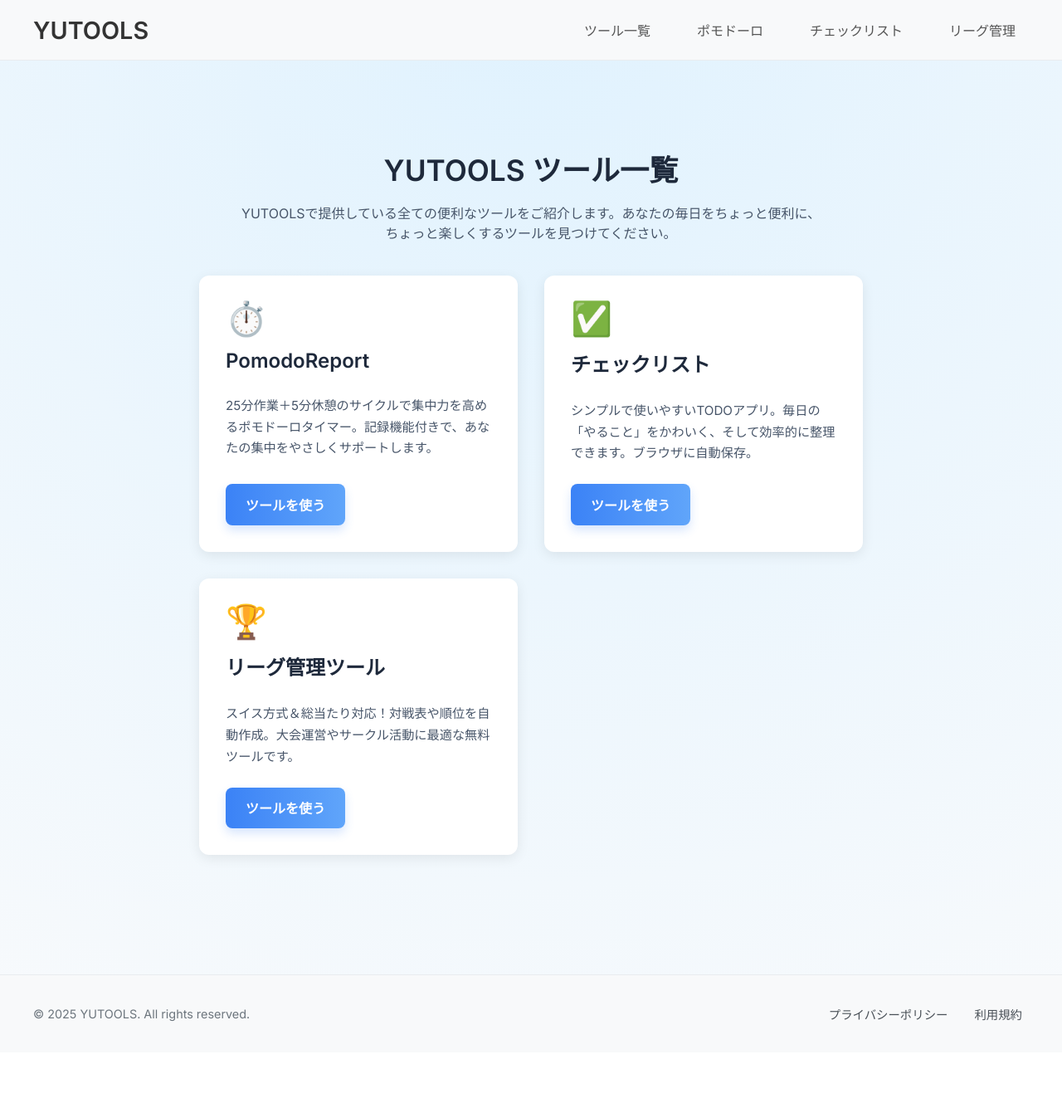
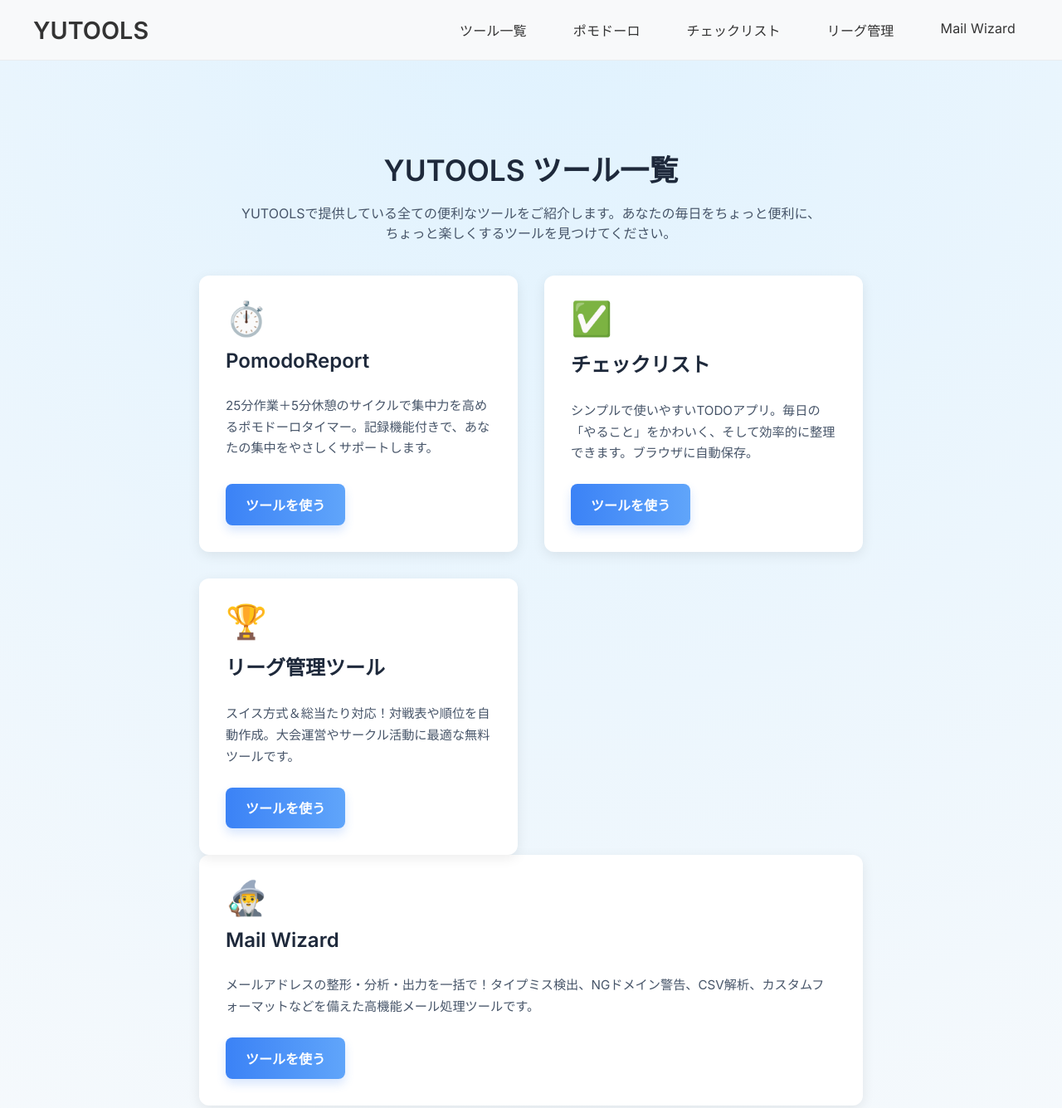
Before and after one commit to yutools-net/yutools-net.github.io, a plain HTML site: page tools/index.html in a window 1280 px wide. Shown: the top 1335 px of the page at 83% size. Before the commit the page ends 1268 px from the top, so only its background shows below. Drawn offline with Linux system fonts and the light colour scheme.

Commit message:
ヘッダー変更

```diff
--- a/header.html
+++ b/header.html
@@ -66,6 +66,7 @@
               <li><a href="/pomodoreport/">ポモドーロ</a></li>
               <li><a href="/checklist/">チェックリスト</a></li>
               <li><a href="/league-manager/">リーグ管理</a></li>
+              <li><a href="/mail-wizard/">Mail Wizard</a></li>
               </ul>
       </nav>
   </div>
--- a/tools/index.html
+++ b/tools/index.html
@@ -9,23 +9,12 @@
     <link rel="stylesheet" href="tool-list-style.css">
     <link rel="stylesheet" href="../indexstyle.css">
     <script src="/js/header.js" async></script>
+    <link rel="stylesheet" href="/site-header.css">
+    <script src="/js/header.js" async></script>
 </head>
 <body>
 
-    <header class="site-header">
-        <div class="site-header__inner">
-            <a href="/" class="site-logo">YUTOOLS</a>
-            <nav class="site-navigation">
-                <button class="menu-toggle" aria-expanded="false" aria-controls="main-navigation">
-                    <span class="sr-only">メニューを開閉</span>
-                    <span class="hamburger-icon"></span>
-                </button>
-                <ul class="nav-links" id="main-navigation">
-                    <li><a href="/tools/">ツール一覧</a></li>
-                    <li><a href="/pomodoreport/">ポモドーロ</a></li> <li><a href="/checklist/">チェックリスト</a></li> <li><a href="/league-manager/">リーグ管理</a></li> </ul>
-            </nav>
-        </div>
-    </header>
+    <div id="header-placeholder"></div>
     <main class="tool-list-main">
         <div class="container"> <comment_user></comment_user>
             <h1 class="page-title">YUTOOLS ツール一覧</h1>
@@ -60,6 +49,15 @@
                 </div>
 
                 </div>
+                <div class="tool-card">
+    <div class="tool-card__icon">🧙‍♂️</div>
+    <h3 class="tool-card__title">Mail Wizard</h3>
+    <p class="tool-card__description">
+        メールアドレスの整形・分析・出力を一括で！タイプミス検出、NGドメイン警告、CSV解析、カスタムフォーマットなどを備えた高機能メール処理ツールです。
+    </p>
+    <a href="https://yutools.net/mail-wizard/" class="tool-card__button">ツールを使う</a>
+</div>
+
         </div>
     </main>
 
```
